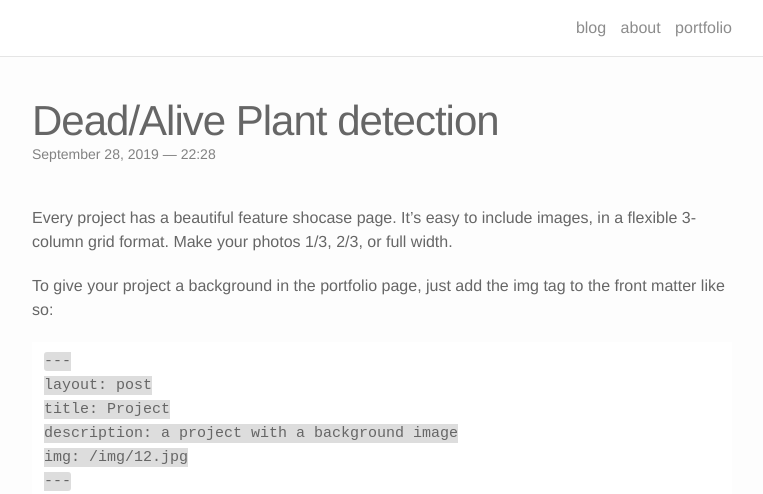
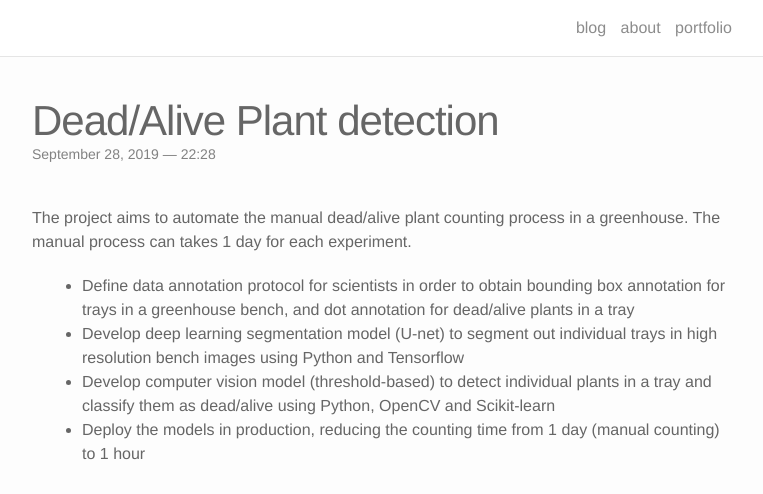
Before and after one commit to emeryanalytics/blog, a Jekyll site: the page built from _portfolio/2_project.markdown, in a window 1280 px wide and 1400 px high. Shown: the top 494 px of the window, without its empty margins (258-1021 px from the left). Built offline with Jekyll 4.4.1, drawn with Linux system fonts in a browser that asks for light colours; nearby versions of some CDN libraries; some of the changed text lies outside the part shown.

Commit message:
add project 2

```diff
--- a/_portfolio/1_project.markdown
+++ b/_portfolio/1_project.markdown
@@ -12,5 +12,5 @@ The project aims to automate the manual worm counting process which is tedious a
 - Deploy the best model on production, reducing the worm counting time from 2 days (manual counting) to 1 hour (automated counting with computer vision).
 
 <div class="img_row">
-	<img class="col three" src="{{ site.baseurl }}/img/worm_counting.jpg" alt="" title="Worm Counting"/>
+	<img class="col" src="{{ site.baseurl }}/img/worm_counting.jpg" alt="" title="Worm Counting"/>
 </div>
--- a/_portfolio/2_project.markdown
+++ b/_portfolio/2_project.markdown
@@ -5,51 +5,12 @@ description: Python, Tensorflow, OpenCV
 img: /img/plant_detection.jpg
 ---
 
-Every project has a beautiful feature shocase page. It's easy to include images, in a flexible 3-column grid format. Make your photos 1/3, 2/3, or full width.
-
-To give your project a background in the portfolio page, just add the img tag to the front matter like so:
-
-	---
-	layout: post
-	title: Project
-	description: a project with a background image
-	img: /img/12.jpg
-	---
-
+The project aims to automate the manual dead/alive plant counting process in a greenhouse. The manual process can takes 1 day for each experiment.
+- Define data annotation protocol for scientists in order to obtain bounding box annotation for trays in a greenhouse bench, and dot annotation for dead/alive plants in a tray
+- Develop deep learning segmentation model (U-net) to segment out individual trays in high resolution bench images using Python and Tensorflow
+- Develop computer vision model (threshold-based) to detect individual plants in a tray and classify them as dead/alive using Python, OpenCV and Scikit-learn
+- Deploy the models in production, reducing the counting time from 1 day (manual counting) to 1 hour
 
 <div class="img_row">
-	<img class="col one" src="{{ site.baseurl }}/img/1.jpg" alt="" title="example image"/>
-	<img class="col one" src="{{ site.baseurl }}/img/2.jpg" alt="" title="example image"/>
-	<img class="col one" src="{{ site.baseurl }}/img/3.jpg" alt="" title="example image"/>
+	<img class="col" src="{{ site.baseurl }}/img/plant_detection.jpg" alt="" title="Dead/Alive Plant detection"/>
 </div>
-<div class="col three caption">
-	Caption photos easily. On the left, a road goes through a tunnel. Middle, leaves artistically fall in a hipster photoshoot. Right, in another hipster photoshoot, a lumberjack grasps a handful of pine needles.
-</div>
-<div class="img_row">
-	<img class="col three" src="{{ site.baseurl }}/img/5.jpg" alt="" title="example image"/>
-</div>
-<div class="col three caption">
-	This image can also have a caption. It's like magic.
-</div>
-
-You can also put regular text between your rows of images. Say you wanted to write a little bit about your project before you posted the rest of the images. You describe how you toiled, sweated, *bled* for your project, and then.... you reveal it's glory in the next row of images.
-
-
-<div class="img_row">
-	<img class="col two" src="{{ site.baseurl }}/img/6.jpg" alt="" title="example image"/>
-	<img class="col one" src="{{ site.baseurl }}/img/11.jpg" alt="" title="example image"/>
-</div>
-<div class="col three caption">
-	You can also have artistically styled 2/3 + 1/3 images, like these.
-</div>
-
-
-<br/><br/><br/>
-
-
-The code is simple. Just add a col class to your image, and another class specifying the width: one, two, or three columns wide. Here's the code for the last row of images above:
-
-	<div class="img_row">
-	  <img class="col two" src="/img/6.jpg"/>
-	  <img class="col one" src="/img/11.jpg"/>
-	</div>
```
Also changed, not shown: _posts/2015-03-15-title.markdown (deleted, +0 -28 lines), _posts/2015-05-15-title.markdown (deleted, +0 -30 lines), _posts/2015-07-15-title.markdown (deleted, +0 -33 lines), about.md (+7 -14 lines).
